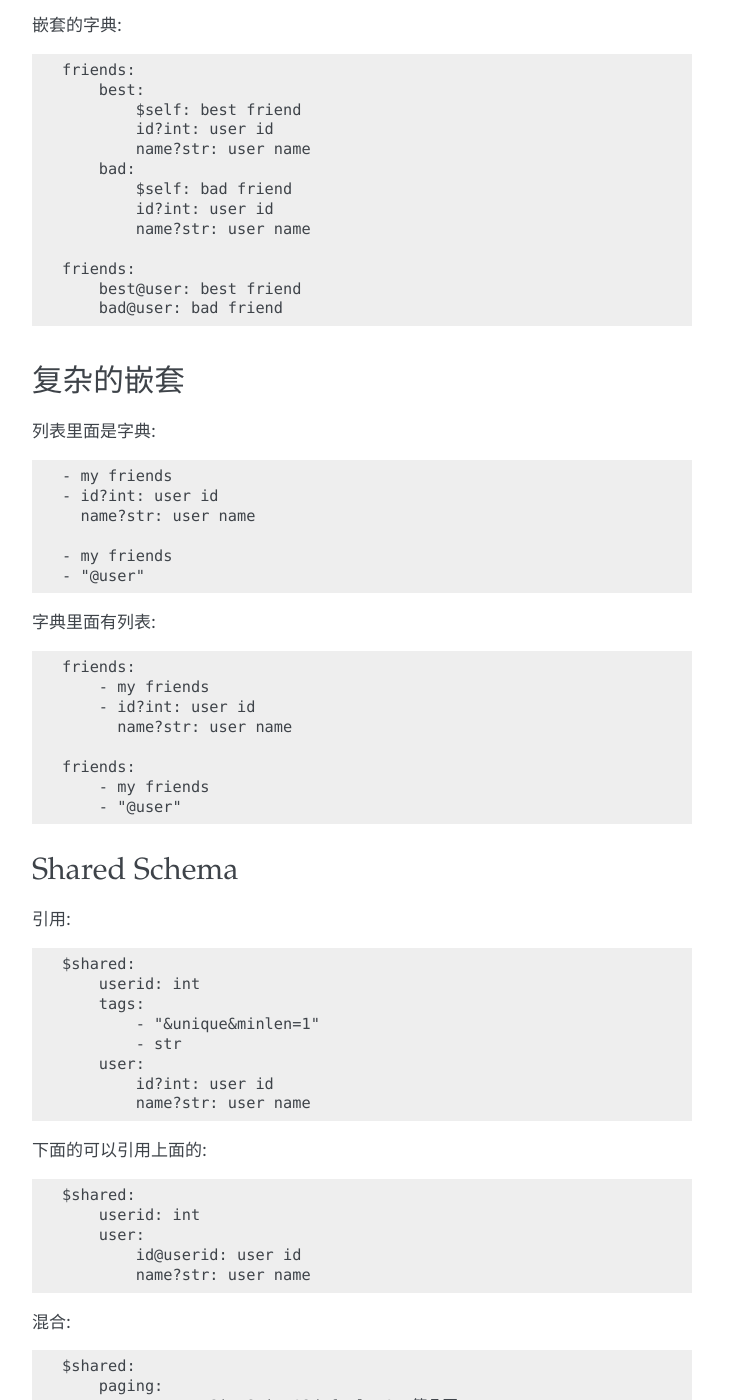
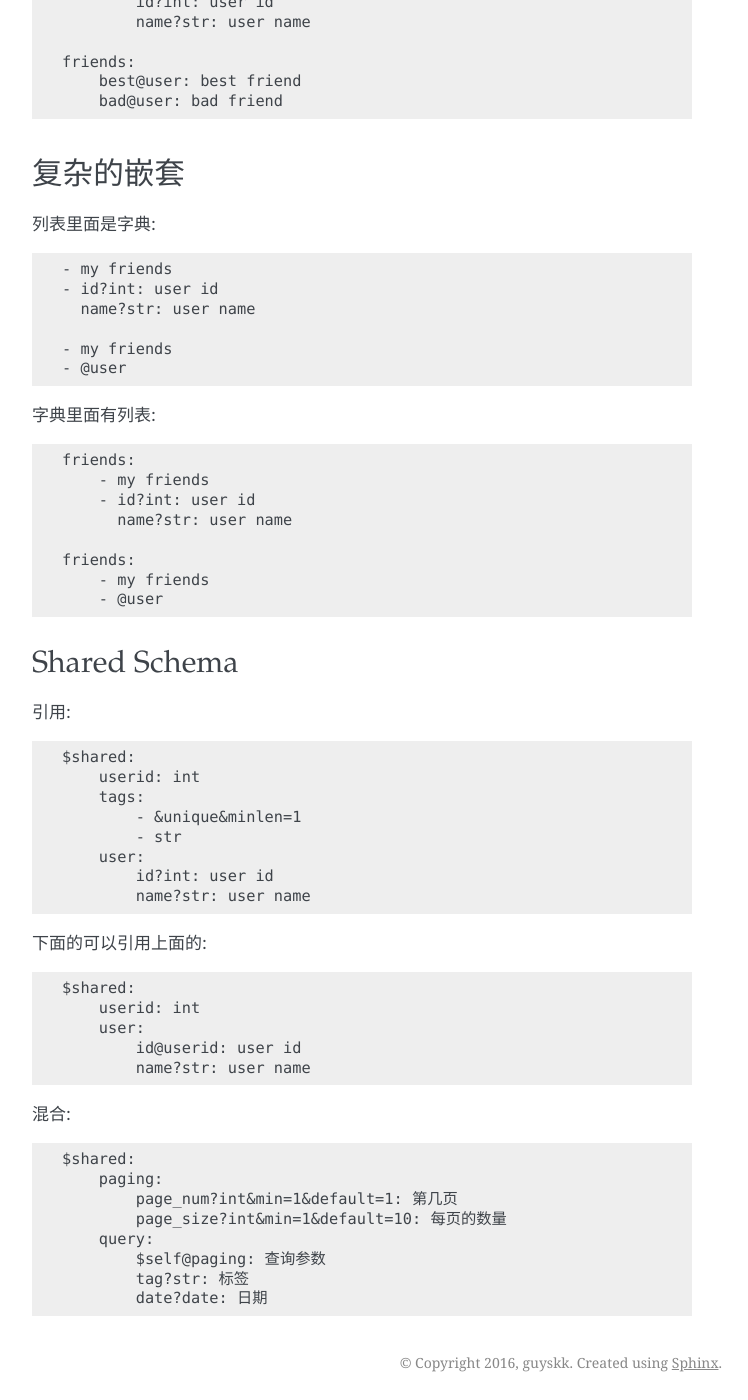
Before and after one commit to guyskk/flask-restaction, a Sphinx documentation site: the page built from docs/source/schema.rst, in a window 1280 px wide and 1400 px high, scrolled down 1689 px. Shown: the whole window, without its empty margins (388-1136 px from the left). Built offline with Sphinx 7.4.7, drawn with Linux system fonts in a browser that asks for light colours; some of the changed text lies outside the part shown.

```diff
--- a/docs/source/schema.rst
+++ b/docs/source/schema.rst
@@ -45,7 +34,7 @@ YAML中有一些特殊符号，``@`` 是YAML的保留符号，``&`` 用于表示
 简单的列表::
 
     # tags
-    - "&unique&minlen=1"
+    - &unique&minlen=1
     - str
 
 嵌套的列表::
@@ -62,8 +51,8 @@ YAML中有一些特殊符号，``@`` 是YAML的保留符号，``&`` 用于表示
     # ...
 
     # schema_of_time_table
-    - "&minlen=7&maxlen=7" # 一周七天
-    - - "&minlen=3&maxlen=3" # 每天有三个时间段
+    - &minlen=7&maxlen=7 # 一周七天
+    - - &minlen=3&maxlen=3 # 每天有三个时间段
       - str&optional # 这个时间段的安排
 
 
@@ -105,7 +94,7 @@ YAML中有一些特殊符号，``@`` 是YAML的保留符号，``&`` 用于表示
       name?str: user name
 
     - my friends
-    - "@user"
+    - @user
 
 字典里面有列表::
 
@@ -116,7 +105,7 @@ YAML中有一些特殊符号，``@`` 是YAML的保留符号，``&`` 用于表示
 
     friends:
         - my friends
-        - "@user"
+        - @user
 
 
 Shared Schema
@@ -127,7 +116,7 @@ Shared Schema
     $shared:
         userid: int
         tags:
-            - "&unique&minlen=1"
+            - &unique&minlen=1
             - str
         user:
             id?int: user id
```
Also changed, not shown: other parts of docs/source/schema.rst (+3 -14 lines).
